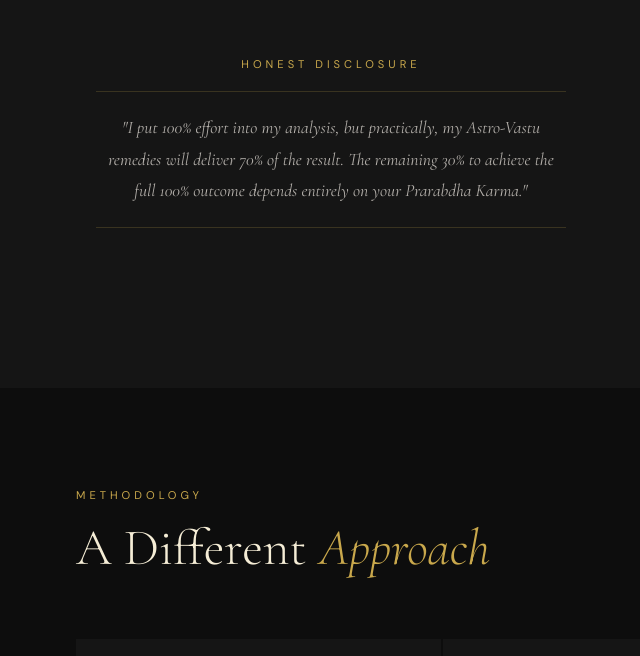
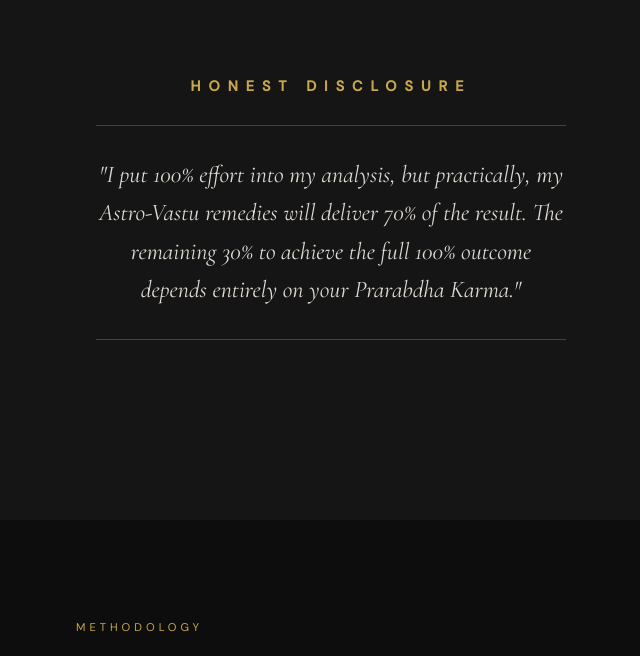
Before and after one commit to expertprofessionalvaastu-ui/vastu-audit-form, a React (Vite) app: page / in a window 1280 px wide. Shown: the part 1675-2331 px from the top of the page, without its empty margins (14-654 px from the left). Built offline with nearby package versions, Linux system fonts and the light colour scheme.

Commit message:
Update App.jsx

```diff
--- a/src/App.jsx
+++ b/src/App.jsx
@@ -548,25 +548,27 @@ try {
   </div>
  </div>
 
-     <section className="transparency-section" style={{ padding: '60px 20px', textAlign: 'center' }}>
-  <div style={{ maxWidth: '600px', margin: '0 auto' }}>
-    <div style={{ fontSize: '0.7rem', letterSpacing: '4px', textTransform: 'uppercase', color: 'var(--gold)', marginBottom: '20px' }}>
+     <section className="transparency-section" style={{ padding: '80px 20px', textAlign: 'center' }}>
+  <div style={{ maxWidth: '850px', margin: '0 auto' }}> {/* Width 600px से 850px की */}
+
+    <div style={{ fontSize: '0.9rem', letterSpacing: '8px', textTransform: 'uppercase', color: 'var(--gold)', marginBottom: '30px', fontWeight: '600' }}>
       Honest Disclosure
     </div>
+
     <div style={{
       fontFamily: "'Cormorant Garamond', serif",
-      fontSize: '1.1rem',
-      color: 'rgba(245, 240, 232, 0.7)',
+      fontSize: '1.5rem', // फॉन्ट साइज 1.1rem से बढ़ाकर 1.5rem किया
+      color: 'rgba(245, 240, 232, 0.9)',
       fontStyle: 'italic',
-      lineHeight: '1.8',
-      borderTop: '1px solid rgba(201, 168, 76, 0.2)',
-      borderBottom: '1px solid rgba(201, 168, 76, 0.2)',
-      padding: '20px 0'
+      lineHeight: '1.6',
+      borderTop: '1px solid rgba(201, 168, 76, 0.3)',
+      borderBottom: '1px solid rgba(201, 168, 76, 0.3)',
+      padding: '30px 0'
     }}>
       "I put 100% effort into my analysis, but practically, my Astro-Vastu remedies will deliver 70% of the result. The remaining 30% to achieve the full 100% outcome depends entirely on your <em>Prarabdha Karma</em>."
-      </div>
-      </div>
-      </section>
+    </div>
+  </div>
+</section>
 
         </div>
       </section>
```
